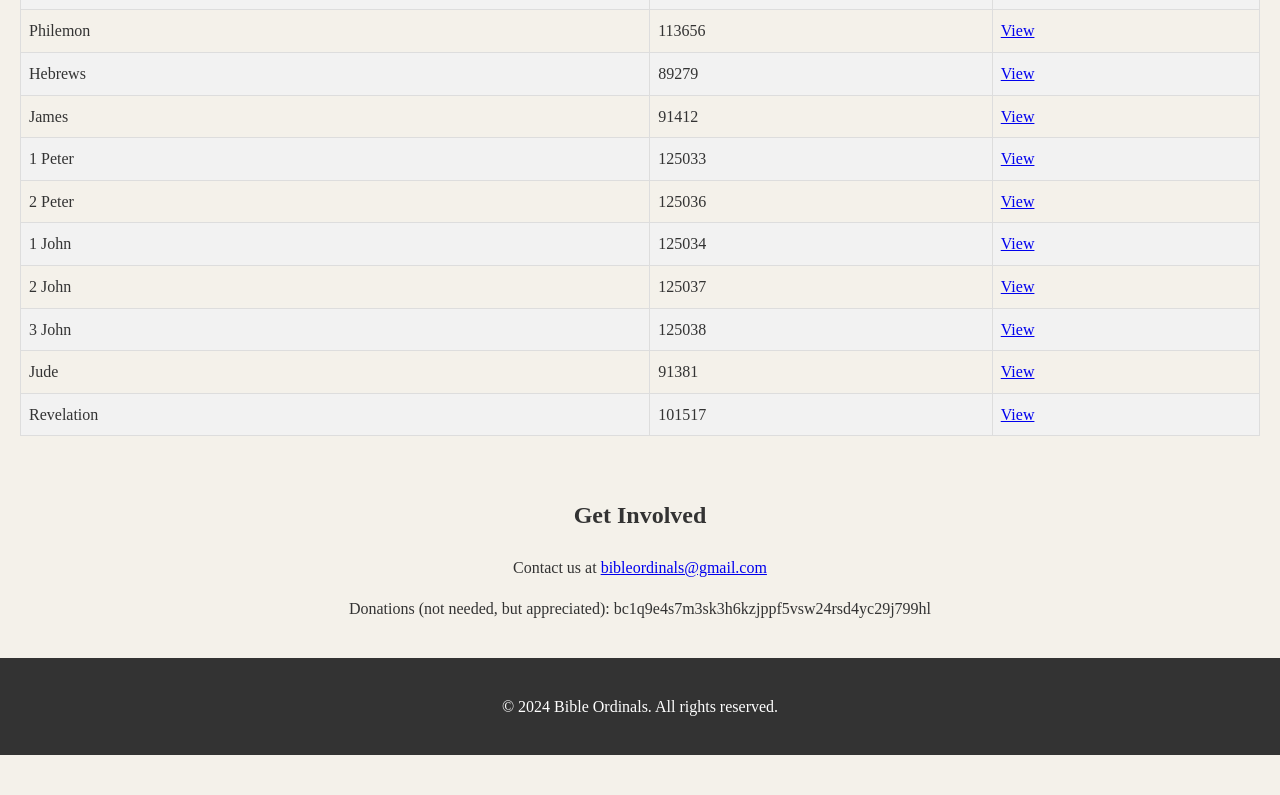
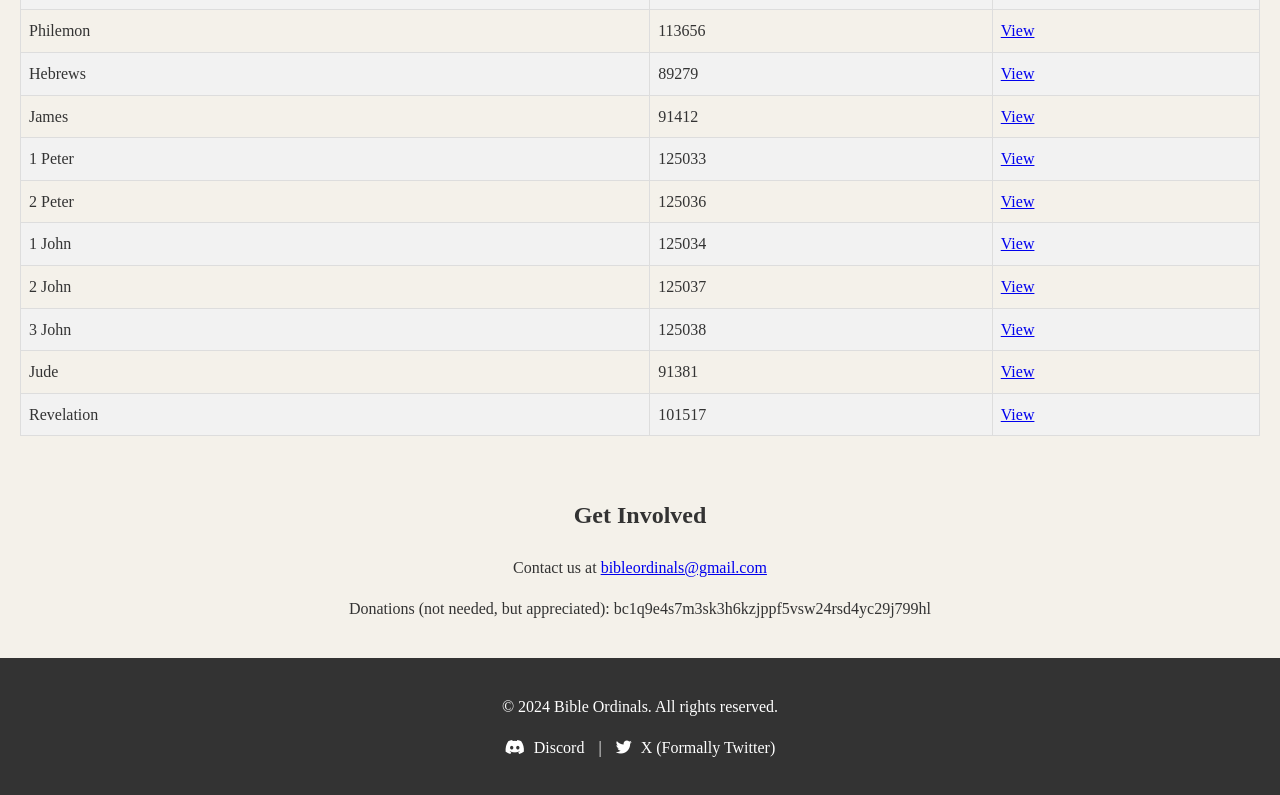
Before and after one commit to bibleordinals/bibleordinals.github.io, a plain HTML site: page index.html in a window 1280 px wide. Shown: the part 1831-2626 px from the top of the page. Before the commit the page ends 2586 px from the top, so only its background shows below. Drawn offline with Linux system fonts and the light colour scheme.

Commit message:
Update links

```diff
--- a/index.html
+++ b/index.html
@@ -5,6 +5,7 @@
     <meta name="viewport" content="width=device-width, initial-scale=1.0">
     <title>Bible Ordinals</title>
     <link rel="stylesheet" href="style.css"> <!-- Link to your CSS file -->
+    <link rel="stylesheet" href="https://cdnjs.cloudflare.com/ajax/libs/font-awesome/6.0.0-beta3/css/all.min.css">
 </head>
 <body>
     <header>
@@ -38,9 +39,14 @@
         <p>Donations (not needed, but appreciated): bc1q9e4s7m3sk3h6kzjppf5vsw24rsd4yc29j799hl</p>
     </section>
 
-    <footer>
-        <p>&copy; 2024 Bible Ordinals. All rights reserved.</p>
-    </footer>
+<footer>
+    <p>&copy; 2024 Bible Ordinals. All rights reserved.</p>
+    <p>
+        <a href="https://discord.gg/XWyQgqbsbs" target="_blank"><i class="fab fa-discord"></i> Discord</a> |
+        <a href="https://twitter.com/BibleOrdinals" target="_blank"><i class="fab fa-twitter"></i> X (Formally Twitter)</a>
+    </p>
+</footer>
+
 
     <script src="script.js"></script> <!-- Link to your JavaScript file -->
 </body>
--- a/style.css
+++ b/style.css
@@ -44,8 +44,23 @@ header {
     background-color: #f2f2f2;
 }
 
+
 footer {
     background: #333;
     color: #fff;
     text-align: center;
 }
+
+footer a {
+    color: #fff; /* Sets the link color to white */
+    text-decoration: none; /* Removes underline from links */
+    margin: 0 10px; /* Adds some spacing around the links */
+}
+
+footer a:hover {
+    color: #007bff; /* Change this to your preferred hover color */
+}
+
+.fab {
+    margin-right: 5px; /* Adds a small space between the icon and text */
+}
```
